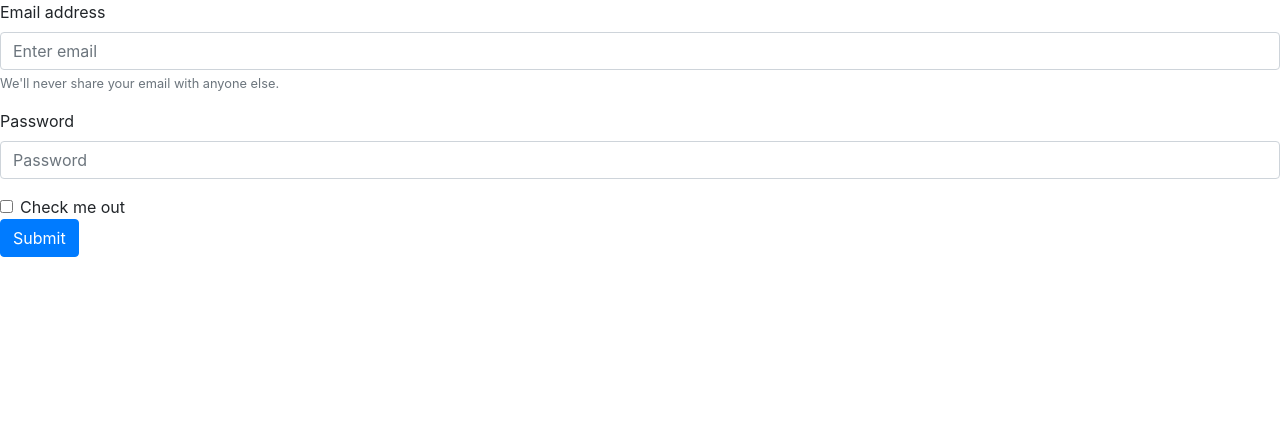
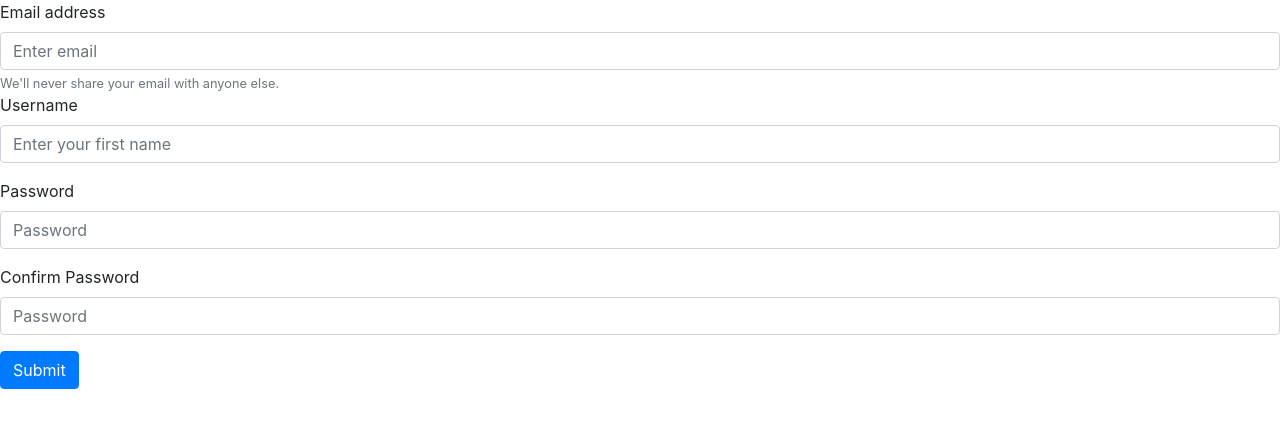
Before and after one commit to muzicgood/arawanghelpdesk, a PHP site: page /register.php in a window 1280 px wide. Shown: the part 42-470 px from the top of the page. Run offline with PHP 8.4, Linux system fonts and the light colour scheme.

Commit message:
minimal changes

```diff
--- a/api/base.php
+++ b/api/base.php
@@ -4,6 +4,10 @@ $user = "root";
 $password = "";
 $dbname = "arawangdb";
 session_start();
+
+
+
+
 
 // Set DSN
 $dsn = 'mysql:host='.$host.';dbname='.$dbname;
@@ -14,6 +18,8 @@ $pdo->setAttribute(PDO::ATTR_DEFAULT_FETCH_MODE, PDO::FETCH_OBJ);
 
 echo '<link rel="stylesheet" href="https://cdn.jsdelivr.net/npm/bootstrap@4.0.0/dist/css/bootstrap.min.css" integrity="sha384-Gn5384xqQ1aoWXA+058RXPxPg6fy4IWvTNh0E263XmFcJlSAwiGgFAW/dAiS6JXm" crossorigin="anonymous">';
 
+
+//get initial data
 function get_data($sql){
     global $pdo;
     if($sql != null){
@@ -28,6 +34,7 @@ function get_data($sql){
 
 }
 
+//check which browser is on
 function check_active($url){
 
     echo'<script>';
@@ -39,6 +46,21 @@ function check_active($url){
 
 }
 
+//guid
+function getGUID() {
+    $hash = md5(uniqid());
+    $phash = array(
+       substr($hash, 0, 8),
+       substr($hash, 8, 4),
+       substr($hash, 12, 4),
+       substr($hash, 16, 4),
+       substr($hash, 20),
+     );
+     return join('-', $phash);
+   }
+
+
+
 
 
 ?>
--- a/api/user_management/usercontrol.php
+++ b/api/user_management/usercontrol.php
@@ -1,7 +1,28 @@
 <?php
 
 
+function insert_user($id, $email, $pass, $name){
+    global $pdo;
 
+    $sql = "INSERT INTO users (`id`,`email`, `password`, `name`) VALUES (:id, :email,:password, :name)";
+    echo $sql;
+    $stmt = $pdo->prepare($sql);
+    $stmt->execute(['id'=> $id,'email' => $email, 'password' => $pass, 'name'=> $name]);
+
+    header('Location: /');
+
+}
+
+function login_attempt($email, $pass){
+    global $pdo;
+
+    $sql = "SELECT * FROM users WHERE `email` = :email";
+    $stmt = $pdo->prepare($sql);
+    $stmt->execute(['email'=>$email]);
+
+    return $stmt->fetch();
+
+}
 
 
 
--- a/create.php
+++ b/create.php
@@ -38,11 +38,12 @@ include'nav.php';
 
 <?php
     if(isset($_POST['create'])){
+        $id = getGUID();
         $name =$_POST['name'];
     $desc=$_POST['desc'];
     $grade= $_POST['grade'];
     $image=$_POST['image'];
-    insert_data($name,$desc,$grade,$image);
+    insert_data($id,$name,$desc,$grade,$image);
     }
 
 ?>
--- a/nav.php
+++ b/nav.php
@@ -1,4 +1,3 @@
-
 <!DOCTYPE html>
 <html lang="en">
 <head>
@@ -13,9 +12,15 @@
         <li class="nav-item" ><a class="nav-link" id="ticket" href="/arawanghelpdesk/create.php">Submit a ticket</a></li>
 
         <?php
-        if($_SESSION){
+        if(array_key_exists('logedin',$_SESSION)){
+            echo '<li class="nav-item"><a class="nav-link" id="logout" href="/arawanghelpdesk/index.php?lp=true">Logout</a></li>';
+
+        }
+        else{
             echo '<li class="nav-item"><a class="nav-link" id="login" href="/arawanghelpdesk/login.php">Login</a></li>';
             echo '<li class="nav-item" ><a class="nav-link" id="register" href="/arawanghelpdesk/register.php">Register</a></li>';
+
+
         }
         ?>
     </ul>
--- a/register.php
+++ b/register.php
@@ -1,24 +1,55 @@
 <?php
+
+
 include 'api/base.php';
+include 'api/user_management/usercontrol.php';
+
 $_SESSION['current']='register';
 include 'nav.php';
+
+if(array_key_exists('logedin',$_SESSION)){
+  if($_SESSION['logedin']){
+    header('Location:/');
+
+  }
+
+}
+
+if(isset($_POST['submit'])){
+  $id = getGUID();
+  $email = $_POST['email'];
+  $name = $_POST['name'];
+  $pass = password_hash($_POST['pass'], PASSWORD_DEFAULT);
+  $pass2 = password_hash($_POST['pass2'], PASSWORD_DEFAULT);
+
+  if (password_verify($_POST['pass2'], $pass)){
+    insert_user($id,$email,$pass,$name);
+    echo '<script> alert("User registered"); document.location="/arawanthelpdesk/login.php"; </script>';
+
+  }else{
+    echo '<script> alert("Password error, please try again"); </script>';
+  }
+
+}
 
 
 ?>
 <title>Register</title>
-<form>
+<form method="POST">
   <div class="form-group">
     <label for="exampleInputEmail1">Email address</label>
-    <input type="email" class="form-control" id="exampleInputEmail1" aria-describedby="emailHelp" placeholder="Enter email">
+    <input type="email" name="email" class="form-control" id="exampleInputEmail1" aria-describedby="emailHelp" placeholder="Enter email">
     <small id="emailHelp" class="form-text text-muted">We'll never share your email with anyone else.</small>
+    <label for="Name">Username</label>
+    <input type="text" name = "name" class="form-control" id="Name" aria-describedby="emailHelp" placeholder="Enter your first name">
   </div>
   <div class="form-group">
     <label for="exampleInputPassword1">Password</label>
-    <input type="password" class="form-control" id="exampleInputPassword1" placeholder="Password">
+    <input type="password" name= "pass" class="form-control" id="exampleInputPassword1" placeholder="Password">
   </div>
-  <div class="form-check">
-    <input type="checkbox" class="form-check-input" id="exampleCheck1">
-    <label class="form-check-label" for="exampleCheck1">Check me out</label>
+  <div class="form-group">
+    <label for="exampleInputPassword1">Confirm Password</label>
+    <input type="password" name= "pass2" class="form-control" id="exampleInputPassword1" placeholder="Password">
   </div>
-  <button type="submit" class="btn btn-primary">Submit</button>
+  <button type="submit" class="btn btn-primary" name='submit'>Submit</button>
 </form>
```
Also changed, not shown: api/get_ithelp/ithelpcontrol.php (+6 -6 lines), index.php (+20 -5 lines), login.php (+27 -8 lines).
